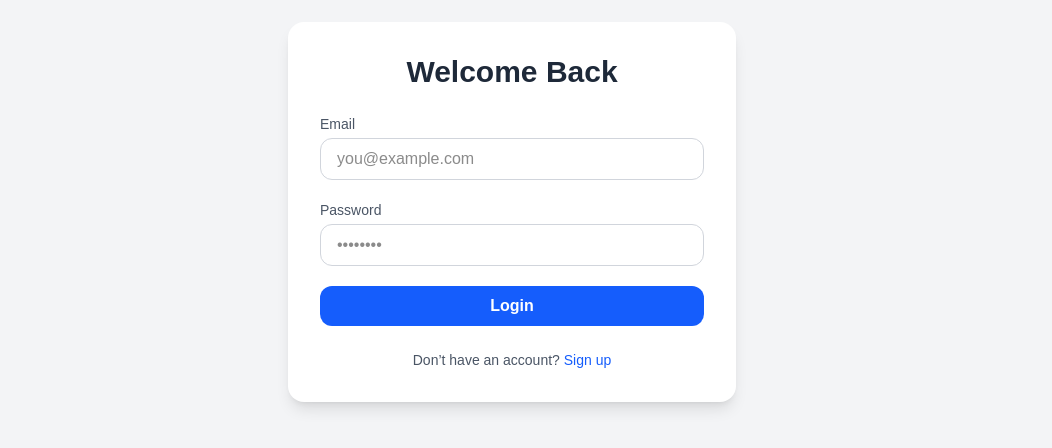
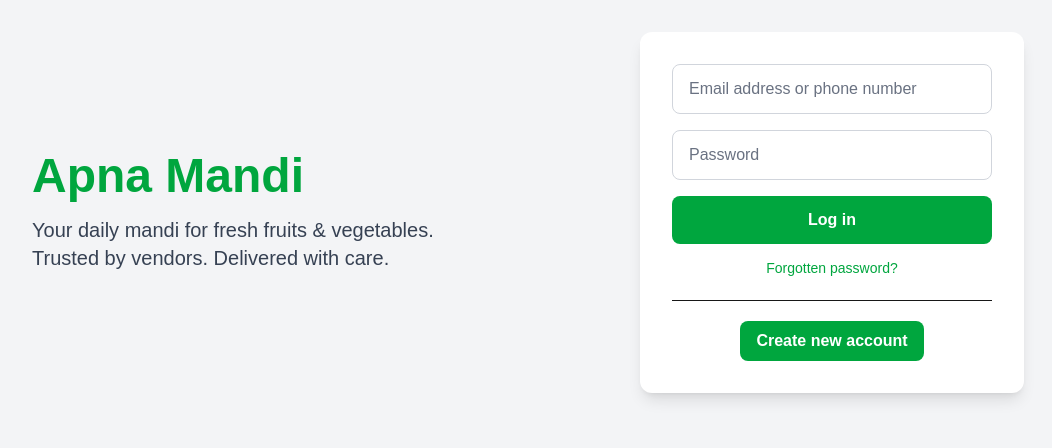
Before and after one commit to Deepansh005/apna-mandi, a Next.js app: page /login in a window 1280 px wide. Shown: the part 188-636 px from the top of the page, without its empty margins (128-1180 px from the left). Built offline with nearby package versions, Linux system fonts and the light colour scheme.

Commit message:
feat: build initial UI for login page

```diff
--- a/app/login/page.tsx
+++ b/app/login/page.tsx
@@ -1,58 +1,61 @@
+'use client';
+
+import Link from 'next/link';
+
 export default function LoginPage() {
   return (
-    <div className="min-h-screen flex items-center justify-center bg-gray-100 px-4">
-      <div className="max-w-md w-full bg-white p-8 rounded-2xl shadow-lg">
-        <h2 className="text-3xl font-bold text-center text-gray-800 mb-6">
-          Welcome Back
-        </h2>
+    <div className="min-h-screen bg-gray-100 flex items-center justify-center px-4">
+      <div className="flex w-full max-w-5xl bg-gray-100 items-center justify-between">
+        {/* Left Side - Brand Section */}
+        <div className="w-1/2 p-8">
+          <h1 className="text-5xl font-bold text-green-600">Apna Mandi</h1>
+          <p className="text-xl text-gray-700 mt-4 max-w-md">
+            Your daily mandi for fresh fruits & vegetables. Trusted by vendors. Delivered with care.
+          </p>
+        </div>
 
-        <form className="space-y-5">
-          {/* Email Input */}
-          <div>
-            <label htmlFor="email" className="block text-sm font-medium text-gray-600">
-              Email
-            </label>
+        {/* Right Side - Login Box */}
+        <div className="w-full max-w-sm bg-white rounded-xl shadow-lg p-8">
+          <form className="space-y-4">
             <input
               type="email"
-              id="email"
-              className="mt-1 w-full px-4 py-2 border border-gray-300 rounded-xl focus:outline-none focus:ring-2 focus:ring-blue-500"
-              placeholder="you@example.com"
+              placeholder="Email address or phone number"
+              className="w-full border border-gray-300 px-4 py-3 rounded-lg placeholder-gray-500 focus:outline-none focus:ring-2 focus:ring-green-400 focus:border-green-600"
               required
             />
+
+            <input
+              type="password"
+              placeholder="Password"
+              className="w-full border border-gray-300 px-4 py-3 rounded-lg placeholder-gray-500 focus:outline-none focus:ring-2 focus:ring-green-400 focus:border-green-600"
+              required
+            />
+
+            <button
+              type="submit"
+              className="w-full bg-green-600 hover:bg-green-700 text-white font-semibold py-3 rounded-lg transition"
+            >
+              Log in
+            </button>
+          </form>
+
+          <div className="text-center mt-3">
+            <Link href="#" className="text-sm text-green-600 hover:underline">
+              Forgotten password?
+            </Link>
           </div>
 
-          {/* Password Input */}
-          <div>
-            <label htmlFor="password" className="block text-sm font-medium text-gray-600">
-              Password
-            </label>
-            <input
-              type="password"
-              id="password"
-              className="mt-1 w-full px-4 py-2 border border-gray-300 rounded-xl focus:outline-none focus:ring-2 focus:ring-blue-500"
-              placeholder="••••••••"
-              required
-            />
+          <hr className="my-5" />
+
+          <div className="text-center">
+            <Link
+              href="/signup"
+              className="inline-block bg-green-600 hover:bg-green-700 text-white font-semibold py-2 px-4 rounded-lg transition"
+            >
+              Create new account
+            </Link>
           </div>
-
-          {/* Login Button */}
-          <div>
-            <button
-              type="submit"
-              className="w-full bg-blue-600 hover:bg-blue-700 text-white font-semibold py-2 px-4 rounded-xl transition duration-300"
-            >
-              Login
-            </button>
-          </div>
-        </form>
-
-        {/* Sign Up Link */}
-        <p className="text-center text-sm text-gray-600 mt-6">
-          Don’t have an account?{' '}
-          <a href="/signup" className="text-blue-600 hover:underline font-medium">
-            Sign up
-          </a>
-        </p>
+        </div>
       </div>
     </div>
   );
--- /dev/null
+++ b/app/signup/page.tsx
@@ -0,0 +1,59 @@
+'use client';
+
+import Link from 'next/link';
+
+export default function SignupPage() {
+  const handleGoogleSignup = () => {
+    console.log('Google Sign-Up button clicked (connect auth later)');
+  };
+
+  return (
+    <div className="min-h-screen flex items-center justify-center bg-gradient-to-br from-blue-50 to-blue-100 px-4">
+      <div className="w-full max-w-md bg-white p-8 rounded-2xl shadow-xl sm:p-10">
+        <h2 className="text-3xl font-bold text-center text-gray-800 mb-6">Create Account</h2>
+
+        <form className="space-y-6">
+          <div className="relative">
+            <input
+              type="email"
+              placeholder="Email"
+              required
+              className="w-full px-4 py-3 border border-gray-300 rounded-xl focus:outline-none focus:ring-2 focus:ring-blue-500"
+            />
+          </div>
+
+          <div className="relative">
+            <input
+              type="password"
+              placeholder="Password"
+              required
+              className="w-full px-4 py-3 border border-gray-300 rounded-xl focus:outline-none focus:ring-2 focus:ring-blue-500"
+            />
+          </div>
+
+          <button
+            type="submit"
+            className="w-full bg-blue-600 hover:bg-blue-700 text-white py-2.5 rounded-xl transition font-semibold"
+          >
+            Sign Up
+          </button>
+        </form>
+
+        <button
+          onClick={handleGoogleSignup}
+          className="mt-6 w-full border border-gray-300 hover:bg-gray-100 py-2.5 rounded-xl flex justify-center items-center gap-2 transition"
+        >
+          <img src="/google-icon.svg" alt="Google" className="w-5 h-5" />
+          Continue with Google
+        </button>
+
+        <p className="text-center text-sm text-gray-600 mt-6">
+          Already have an account?{' '}
+          <Link href="/login" className="text-blue-600 hover:underline font-medium">
+            Login
+          </Link>
+        </p>
+      </div>
+    </div>
+  );
+}
```
